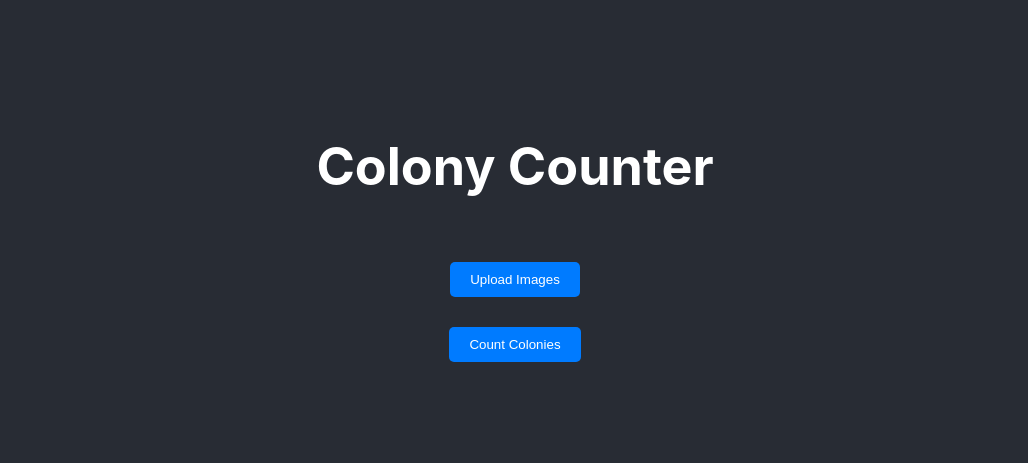
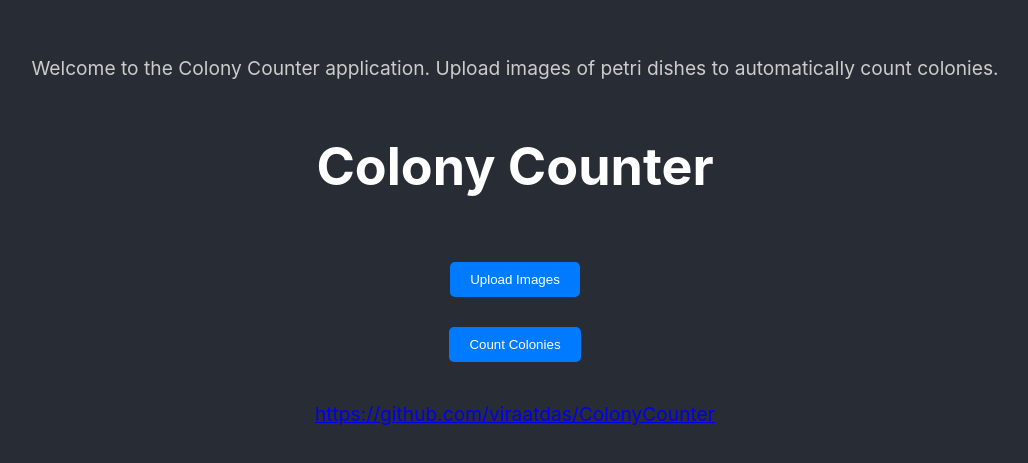
Before and after one commit to viraatdas/ColonyCounter, a React (Create React App) app in the folder web-ui/: page / in a window 1280 px wide. Shown: the part 159-622 px from the top of the page, without its empty margins (125-1153 px from the left). Built offline with nearby package versions, Linux system fonts and the light colour scheme.

Commit message:
adding links and google tag

```diff
--- a/web-ui/public/index.html
+++ b/web-ui/public/index.html
@@ -1,5 +1,20 @@
 <!DOCTYPE html>
 <html lang="en">
+  <!-- Google tag (gtag.js) -->
+  <script
+    async
+    src="https://www.googletagmanager.com/gtag/js?id=G-D5QG4X4ELY"
+  ></script>
+  <script>
+    window.dataLayer = window.dataLayer || [];
+    function gtag() {
+      dataLayer.push(arguments);
+    }
+    gtag("js", new Date());
+
+    gtag("config", "G-D5QG4X4ELY");
+  </script>
+
   <head>
     <meta charset="utf-8" />
     <link rel="icon" href="%PUBLIC_URL%/favicon.ico" />
@@ -26,6 +41,7 @@
     -->
     <title>Colony Counter</title>
   </head>
+
   <body>
     <noscript>You need to enable JavaScript to run this app.</noscript>
     <div id="root"></div>
--- a/web-ui/src/App.css
+++ b/web-ui/src/App.css
@@ -12,6 +12,13 @@
     animation: App-logo-spin infinite 20s linear;
   }
 }
+
+.description {
+  margin: 20px 0;
+  color: #ccc; /* Light gray text color, adjust as needed */
+  font-size: 1.2rem; /* Larger text size */
+}
+
 
 .App-header {
   background-color: #282c34;
--- a/web-ui/src/App.js
+++ b/web-ui/src/App.js
@@ -1,17 +1,29 @@
-import React from 'react';
-import './App.css';
-import ImageUpload from './components/ImageUpload';
+import React from "react";
+import "./App.css";
+import ImageUpload from "./components/ImageUpload";
 
 function App() {
   return (
     <div className="App">
       <header className="App-header">
+        <p className="description">
+          Welcome to the Colony Counter application. Upload images of petri
+          dishes to automatically count colonies.
+        </p>
         <h1>Colony Counter</h1>
         <main>
-        <ImageUpload />
-      </main>
+          <ImageUpload />
+        </main>
+        <p className="description">
+          <a
+            href="https://github.com/viraatdas/ColonyCounter"
+            target="_blank"
+            rel="noopener noreferrer"
+          >
+            https://github.com/viraatdas/ColonyCounter
+          </a>
+        </p>
       </header>
-
     </div>
   );
 }
```
